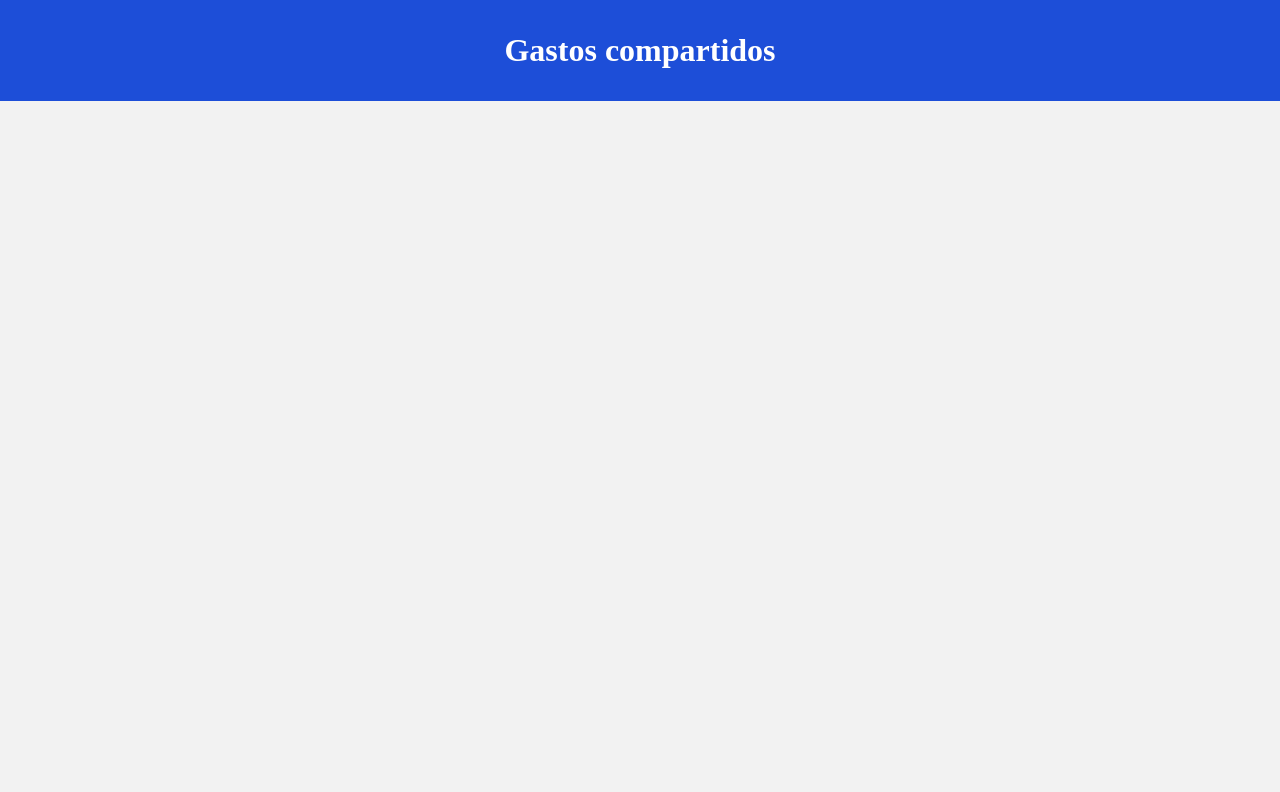
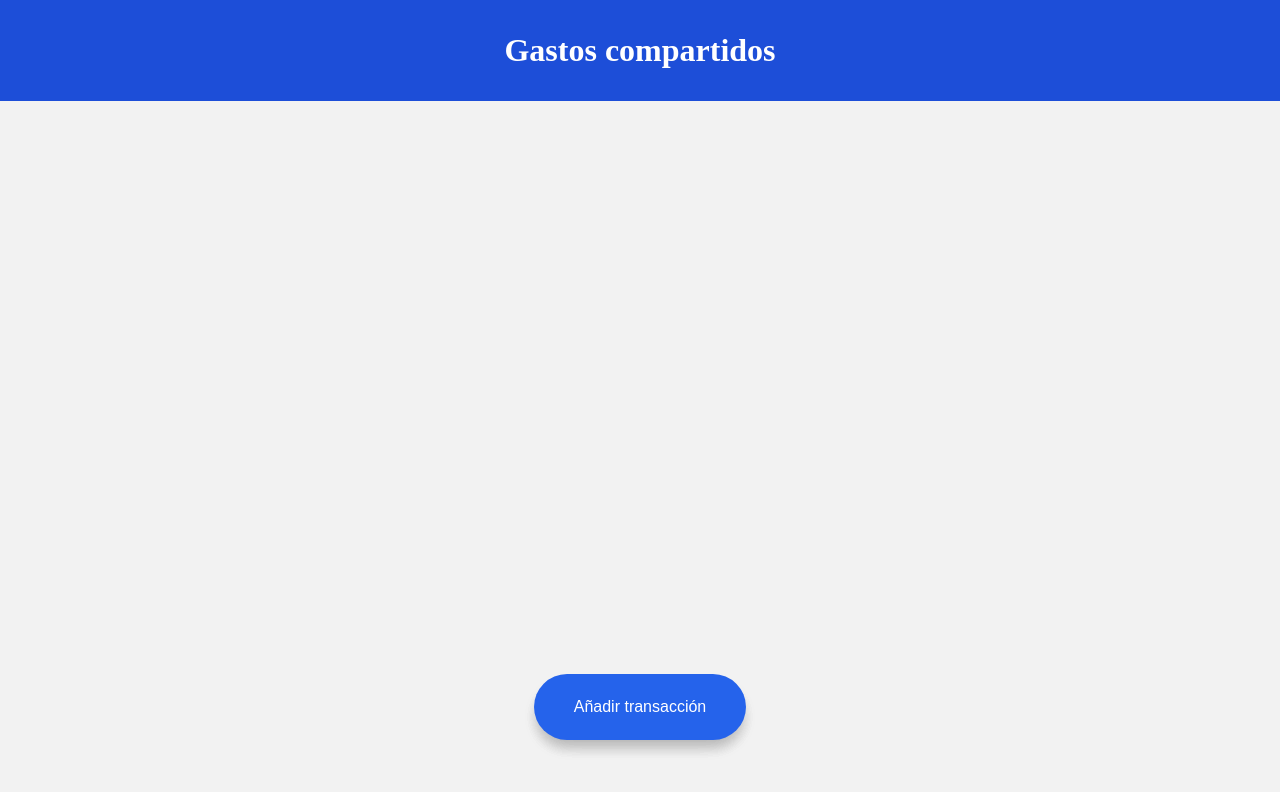
Before and after one commit to moratojoan/frontend-technical-challenge-shared-expenses, an Angular app: page / in a window 1280 px wide. Shown: the top 792 px of the page. Built offline with nearby package versions, Linux system fonts and the light colour scheme.

Commit message:
style: floating button

```diff
--- a/src/app/app.component.css
+++ b/src/app/app.component.css
@@ -8,13 +8,44 @@ header {
 }
 
 main {
+  display: flex;
+  flex-direction: column;
+  align-items: center;
   max-width: var(--max-width);
   margin: auto;
   padding: 2rem 0;
+  gap: 2rem;
 }
 
 ol {
+  width: 100%;
   background-color: rgb(var(--white));
   box-shadow: var(--shadow-section);
   border-radius: var(--border-radius-small);
 }
+
+button {
+  position: fixed;
+  bottom: 60px;
+
+  font-size: 1rem;
+  padding: 1.5rem 2.5rem;
+  border-radius: 3rem;
+  outline: none;
+  border: none;
+  box-shadow: var(--shadow-floating-button);
+  white-space: nowrap;
+  height: fit-content;
+  width: fit-content;
+
+  color: rgb(var(--white));
+  background-color: rgb(var(--blue-600));
+}
+button:hover {
+  background-color: rgb(var(--blue-700));
+}
+
+button:active {
+  background-color: rgb(var(--blue-800));
+  box-shadow: none;
+}
--- a/src/app/app.component.html
+++ b/src/app/app.component.html
@@ -2,9 +2,12 @@
   <h1>Gastos compartidos</h1>
 </header>
 <main>
-  <ol>
-    @for (transaction of transactions; track transaction.id) {
-      <transaction-item [transaction]="transaction"></transaction-item>
-    }
-  </ol>
+  @if (transactions.length > 0) {
+    <ol>
+      @for (transaction of transactions; track transaction.id) {
+        <transaction-item [transaction]="transaction"></transaction-item>
+      }
+    </ol>
+  }
+  <button>Añadir transacción</button>
 </main>
--- a/src/styles.css
+++ b/src/styles.css
@@ -24,6 +24,8 @@
 
   --shadow-section: 0 4px 6px -1px rgb(0 0 0 / 0.1),
     0 2px 4px -2px rgb(0 0 0 / 0.1);
+  --shadow-floating-button: 0px 10px 15px -3px rgba(0, 0, 0, 0.1),
+    0px 10px 15px -3px rgba(0, 0, 0, 0.1), 0px 10px 15px -3px rgba(0, 0, 0, 0.1);
 }
 
 * {
@@ -44,3 +46,7 @@ ol,
 ul {
   list-style: none;
 }
+
+button {
+  cursor: pointer;
+}
```
